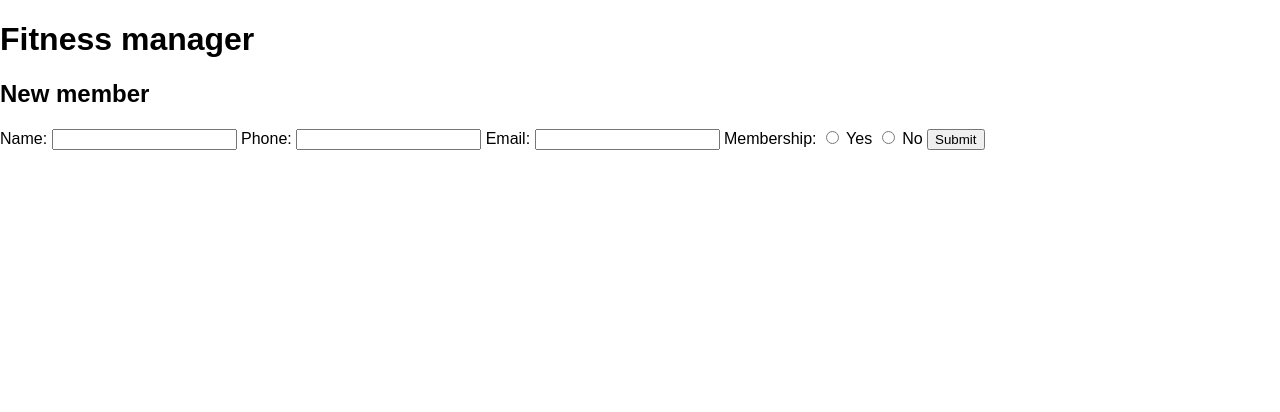
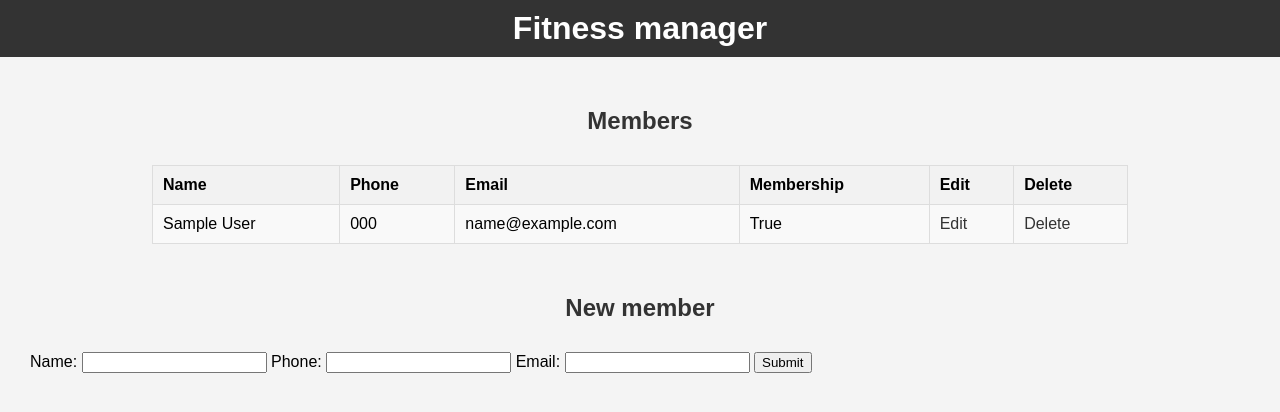
Before and after one commit to radim-bartak/Fitness-manager, a Flask app: page / in a window 1280 px wide. Shown: the top 412 px of the page. Run offline with Flask 3, Linux system fonts and the light colour scheme; tables that the repository leaves empty hold one stand-in row (values such as "Sample post"); parts of the project's set-up code (start-up, migrations or seed data) failed here and were passed over.

Commit message:
Member API

```diff
--- a/run.py
+++ b/run.py
@@ -1,19 +1,71 @@
-from flask import Flask, render_template, url_for
+from flask import Flask, render_template, url_for, request, redirect
 from flask_sqlalchemy import SQLAlchemy
-from app.config import Config
+from app.config import Config, ConfigError
 from app.models import *
 
-config = Config("config.json")
-DATABASE_URI = config.get_database_uri()
+app = Flask(__name__)
 
-app = Flask(__name__)
-app.config["SQLALCHEMY_DATABASE_URI"] = DATABASE_URI
+try:
+    config = Config("config.json")
+    app.config["SQLALCHEMY_DATABASE_URI"] = config.get_database_uri()
+    app.config["SQLALCHEMY_TRACK_MODIFICATIONS"] = False
+except ConfigError as e:
+    print(f"Configuration error: {e}")
+    exit(1)
 
-db = SQLAlchemy(app)
+db.init_app(app)
 
 @app.route("/", methods=["POST", "GET"])
 def index():
-    return render_template("index.html")
+    if request.method == "POST":
+        member_name = request.form["member_name"]
+        member_phone = request.form["member_phone"]
+        member_email = request.form["member_email"]
+
+        member = Member(name=member_name, phone=member_phone, email=member_email)
+
+        try:
+            db.session.add(member)
+            db.session.commit()
+            return redirect("/")
+        except Exception as e:
+            db.session.rollback()
+            return f"There was an issue adding the member: {str(e)}"
+
+    else:
+        members = Member.query.order_by(Member.registration_date).all()
+        return render_template("index.html", members=members)
+
+@app.route("/delete/<int:id>")
+def delete(id):
+    member_to_delete = Member.query.get_or_404(id)
+
+    try:
+        db.session.delete(member_to_delete)
+        db.session.commit()
+        return redirect("/")
+    except Exception as e:
+        return f"There was a problem deleting the member: {str(e)}"
+
+@app.route("/update/<int:id>", methods=["POST", "GET"])
+def update(id):
+    member_to_update = Member.query.get_or_404(id)
+
+    if request.method == "POST":
+        member_to_update.name = request.form["member_name"]
+        member_to_update.phone = request.form["member_phone"]
+        member_to_update.email = request.form["member_email"]
+
+        try:
+            db.session.commit()
+            return redirect("/")
+        except Exception as e:
+            db.session.rollback()
+            return f"There was an issue updating the member: {str(e)}"
+    else:
+        return render_template("update.html", member=member_to_update)
 
 if __name__ == "__main__":
+    with app.app_context():
+        db.create_all()
     app.run(debug=True)
--- a/static/css/style.css
+++ b/static/css/style.css
@@ -1,4 +1,58 @@
-body{
+body {
+    font-family: Arial, sans-serif;
     margin: 0;
-    font-family: sans-serif;
+    padding: 0;
+    background-color: #f4f4f4;
 }
+
+header {
+    background-color: #333;
+    color: #fff;
+    padding: 10px 0;
+    text-align: center;
+}
+
+h1 {
+    margin: 0;
+}
+
+h2 {
+    color: #333;
+    text-align: center;
+    margin-top: 20px;
+    padding: 30px 0 10px 0;
+}
+
+table {
+    width: 80%;
+    margin: 20px auto;
+    border-collapse: collapse;
+    background-color: #fff;
+}
+
+th, td {
+    padding: 10px;
+    border: 1px solid #ddd;
+    text-align: left;
+}
+
+th {
+    background-color: #f2f2f2;
+}
+
+tr:nth-child(even) {
+    background-color: #f9f9f9;
+}
+
+a {
+    color: #333;
+    text-decoration: none;
+}
+
+a:hover {
+    text-decoration: underline;
+}
+
+.container{
+    padding: 0 30px;
+}
--- a/templates/index.html
+++ b/templates/index.html
@@ -8,20 +8,42 @@
 <header>
     <h1>Fitness manager</h1>
 </header>
-<h2>New member</h2>
-<form action="/" method="POST">
-    <label for="name">Name:</label>
-    <input type="text" name="name" id="name">
-    <label for="phone">Phone:</label>
-    <input type="text" name="phone" id="phone">
-    <label for="email">Email:</label>
-    <input type="email" name="email" id="email">
-    <label for="active_membership">Membership:</label>
-    <input type="radio" name="active_membership" id="yes">
-    <label for="yes">Yes</label>
-    <input type="radio" name="active_membership" id="no">
-    <label for="no">No</label>
-    <input type="submit" value="Submit">
-</form>
+<div class=" container">
+    <h2>Members</h2>
+    {% if members|length < 1%}
+    <p>No members yet</p>
+    {% else %}
+    <table>
+        <tr>
+            <th>Name</th>
+            <th>Phone</th>
+            <th>Email</th>
+            <th>Membership</th>
+            <th>Edit</th>
+            <th>Delete</th>
+        </tr>
+        {% for member in members %}
+        <tr>
+            <td>{{ member.name }}</td>
+            <td>{{ member.phone }}</td>
+            <td>{{ member.email }}</td>
+            <td>{{ member.active_membership }}</td>
+            <td><a href="/update/{{ member.id }}">Edit</a></td>
+            <td><a href="/delete/{{ member.id }}">Delete</a></td>
+        </tr>
+        {% endfor %}
+    </table>
+    {% endif %}
 
+    <h2>New member</h2>
+    <form action="/" method="POST">
+        <label for="member_name">Name:</label>
+        <input type="text" name="member_name" id="member_name">
+        <label for="member_phone">Phone:</label>
+        <input type="text" name="member_phone" id="member_phone">
+        <label for="member_email">Email:</label>
+        <input type="email" name="member_email" id="member_email">
+        <input type="submit" value="Submit">
+    </form>
+</div>
 {% endblock %}
```
Also changed, not shown: app/models.py (+5 -2 lines), templates/update.html (added, +23 -0 lines), 1 other file.
